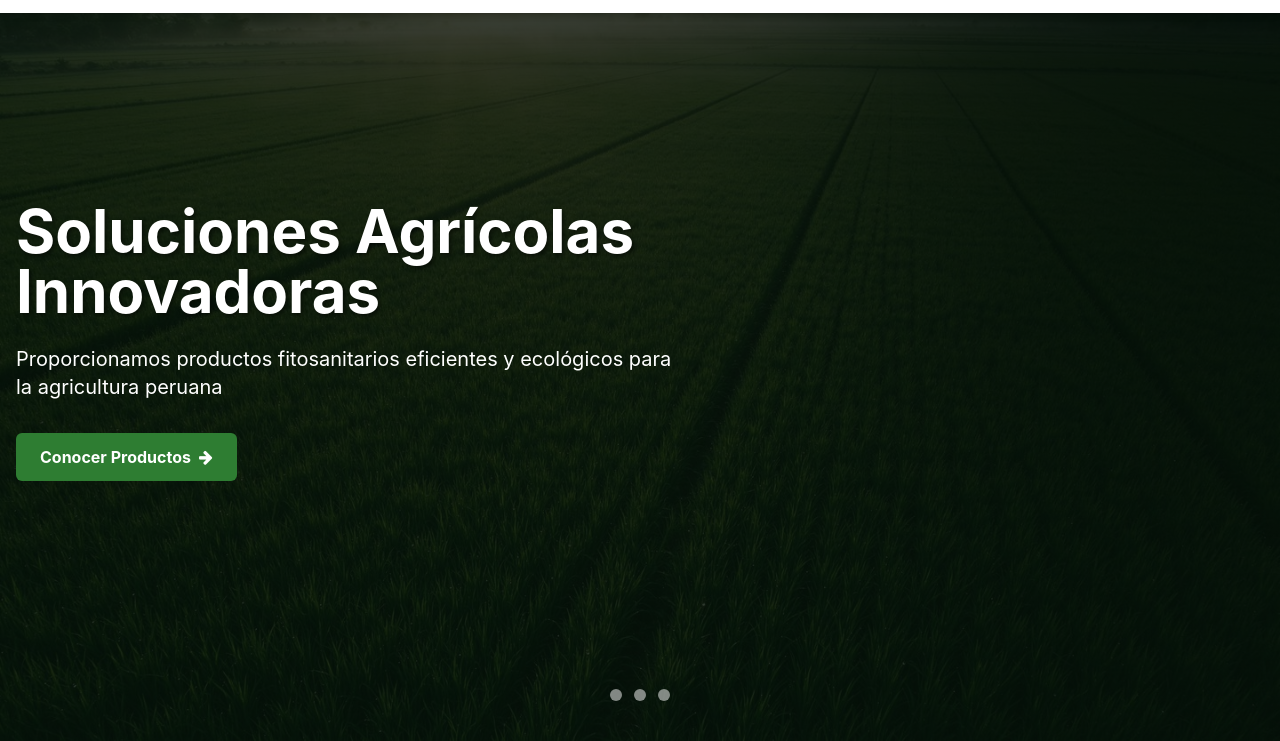
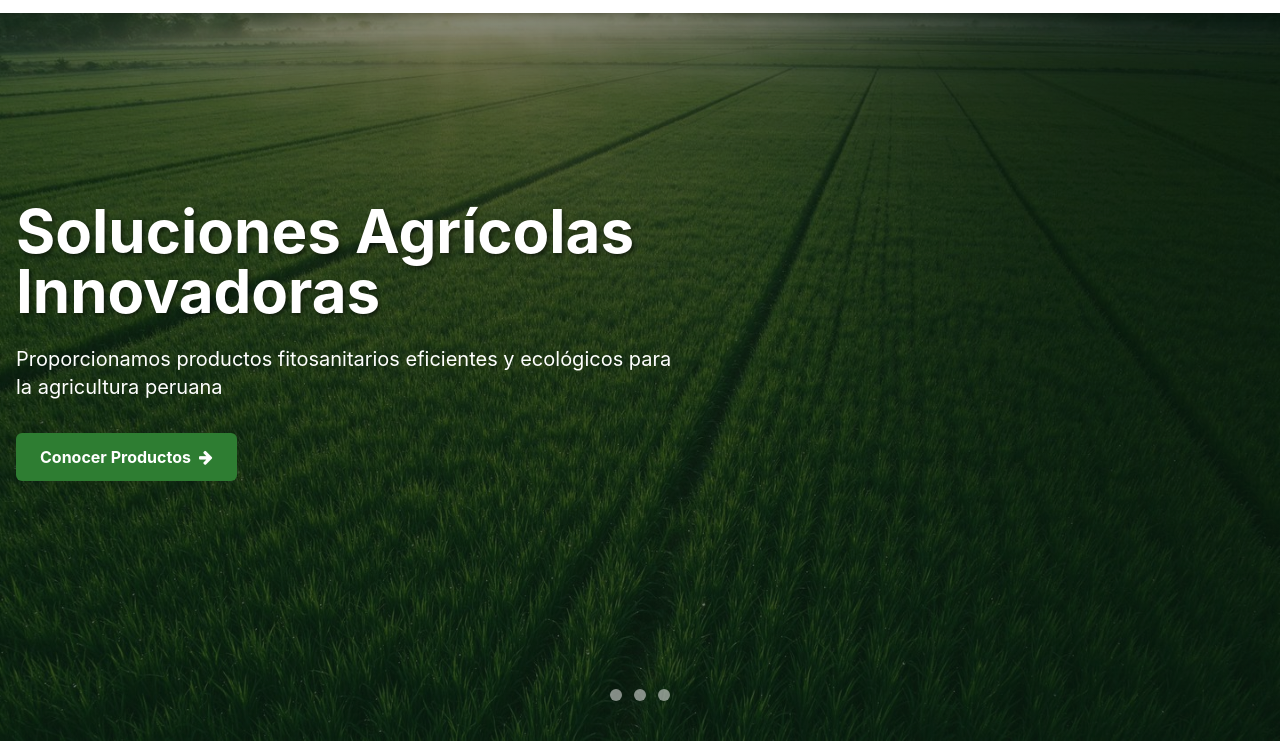
Before and after one commit to ZHONGXUN2025/ZHONGXUN, a plain HTML site: page index.html in a window 1280 px wide. Both pictures are taken after a click on the button 616 px from the left and 754 px from the top of the page. Shown: the part 59-800 px from the top of the page. Drawn offline with nearby package versions, Linux system fonts and the light colour scheme.

Commit message:
Brighten hero background overlay

```diff
--- a/index.html
+++ b/index.html
@@ -186,8 +186,8 @@
     <!-- Hero Section -->
     <section id="home" class="relative h-screen overflow-hidden">
         <div class="hero-slider h-full">
-            <div class="hero-slide active" style="background-image: linear-gradient(rgba(12,42,22,0.58),rgba(12,42,22,0.66)), url('hero-bg.jpg');">
-                <div class="absolute inset-0 bg-black bg-opacity-50"></div>
+            <div class="hero-slide active" style="background-image: linear-gradient(rgba(12,42,22,0.42),rgba(12,42,22,0.55)), url('hero-bg.jpg');">
+                <div class="absolute inset-0 bg-black bg-opacity-10"></div>
                 <div class="container mx-auto px-4 h-full flex items-center relative z-10">
                     <div class="max-w-2xl" data-aos="fade-right" data-aos-duration="1000">
                         <h1 class="text-4xl md:text-5xl lg:text-6xl font-bold text-white mb-6 text-shadow lang-text" data-lang-es="Soluciones Agrícolas Innovadoras" data-lang-zh="创新农业解决方案">Soluciones Agrícolas Innovadoras</h1>
```
